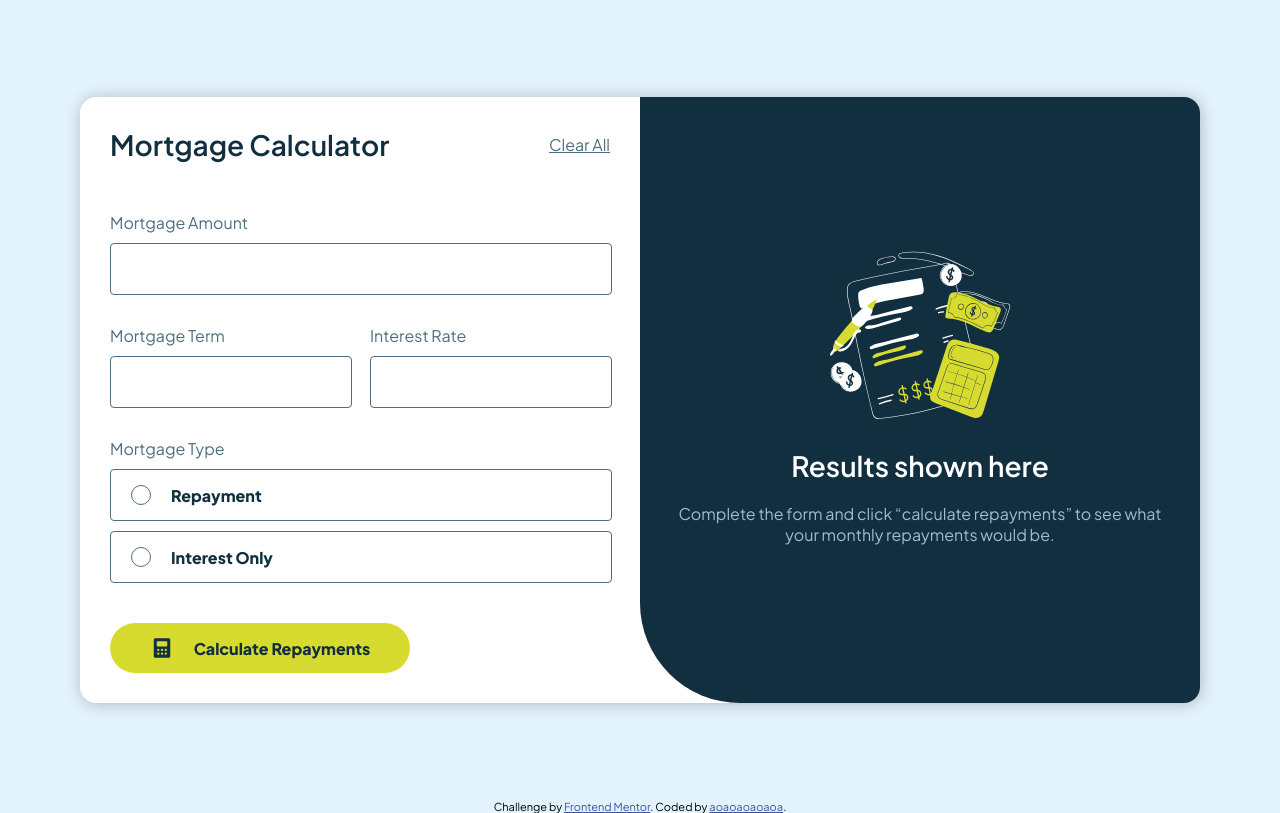
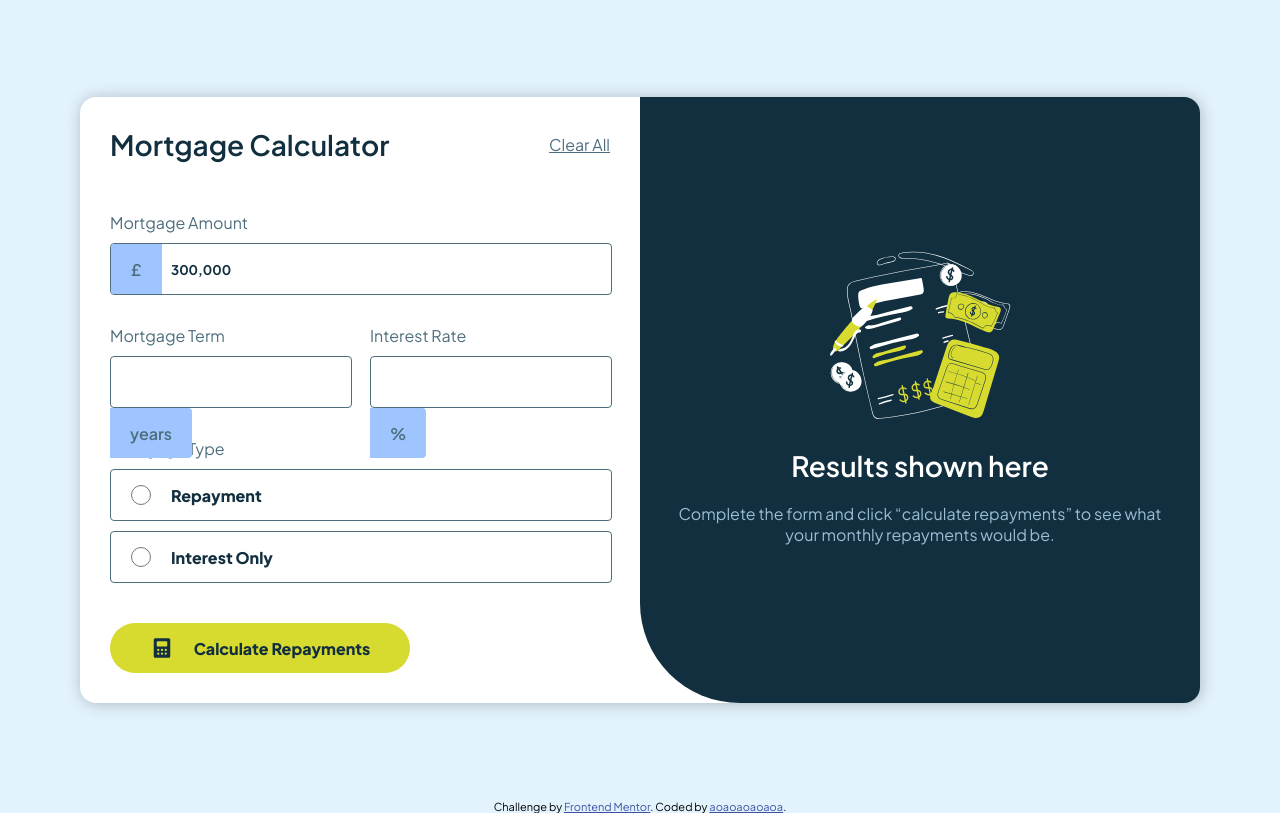
Before and after one commit to aoaoaooaoaoa3301/html_css_js_JuniorLevel_7, a plain HTML site: page index.html in a window 1280 px wide. Drawn offline with Linux system fonts and the light colour scheme.

Commit message:
add support elemts

```diff
--- /dev/null
+++ b/assets/scripts/script.js
@@ -0,0 +1,22 @@
+
+const btn = document.getElementById("mortgageAmount");
+
+
+
+
+
+
+
+
+
+
+
+
+
+
+
+function checkForm(element){
+    var name = element.ff.af.value;
+    console.log(name);
+    return false;
+}
--- a/assets/styles/style.css
+++ b/assets/styles/style.css
@@ -24,6 +24,9 @@ p {
     font-size: 16px;
     padding-top: 10px;
     padding-bottom: 10px;
+}
+button {
+    cursor: pointer;
 }
 
 .h1-leftSide {
@@ -93,13 +96,14 @@ p {
 }
 .inputs-container {
     display: flex;
-    justify-content:flex-start;
+
     gap: 20px;
 }
 
-input {
+.input-empty {
     height: 50px;
     width: 100%;
+    outline: none;
 
     text-indent: 20px;
 
@@ -108,6 +112,41 @@ input {
 
     border: 1px solid hsl(200, 24%, 40%);
     border-radius: 4px;
+}
+.input-empty:focus {
+    border-color: hsl(61, 70%, 52%);
+}
+.input-empty:focus ~ .support {
+    background-color: hsl(61, 70%, 52%);
+    color: hsl(202, 55%, 16%);
+}
+.inputCurrent {
+    display: block;
+}
+
+
+#mortgageAmount {
+    text-indent: 60px;
+}
+
+.support {
+    position: absolute;
+
+    background-color:rgb(158, 197, 255);
+    color: hsl(200, 24%, 40%);
+    font-weight: 600;
+
+    padding: 14.5px 20px 14.5px 20px;
+}
+.support-symbol {
+    transform: translate(1px, -51px);
+
+    border-radius: 4px 0px 0px 4px;
+}
+.support-text {
+
+
+    border-radius: 0px 4px 4px 0px;
 }
 
 
--- a/index.html
+++ b/index.html
@@ -13,45 +13,50 @@
 <body>
   <div class="main">
     <div class="main-content">
-      <div class="side" id="left-side">
+      <form class="side" onsubmit="return checkForm(this)" id="left-side" method="post">
         <div class="table">
             <h1 class="h1-leftSide">Mortgage Calculator</h1>
             <a href="#">Clear All</a>
         </div>
         <div class="input-container">
-            <p class="p-leftSide">Mortgage Amount</p>
-            <input class="input-empty" type="text">
+          <p class="p-leftSide">Mortgage Amount</p>
+          <div class="inputCurrent">
+            <input type="text" class="input-empty" value="300,000" id="mortgageAmount" >
+            <span class="support support-symbol">£</span>
+          </div>
         </div>
+
         <div class="inputs-container">
             <div class="input-container">
               <p class="p-leftSide">Mortgage Term</p>
-              <input class="input-empty" type="text">
+              <div class="inputCurrent">
+                <input class="input-empty" id="mortgageTerm" type="text">
+                <span class="support support-text" >years</span>
+              </div>
             </div>
             <div class="input-container">
               <p class="p-leftSide">Interest Rate</p>
-              <input class="input-empty" type="text">
+              <input class="input-empty" id="interestRate" type="text">
+              <span class="support support-text">%</span>
             </div>
         </div>
         <div class="input-container">
             <p class="p-leftSide">Mortgage Type</p>
             <div class="toggleBut-container" id="repayment" data-status="off">
-              <button class="toggleBut" data-status="off">
-
-              </button>
+              <input class="toggleBut" type="radio">
               <p class="p-but">Repayment</p>
             </div>
-            <div class="toggleBut-container" id="repayment" data-status="off">
-              <button class="toggleBut" data-status="off">
-
-              </button>
+            <div class="toggleBut-container" id="InterestOnly" data-status="off">
+              <input class="toggleBut" type="radio">
               <p class="p-but">Interest Only</p>
             </div>
+
         </div>
-        <button class="butCalculete">
+        <button type="submit" class="butCalculete" >
           <img src="assets/images/icon-calculator.svg" alt="">
           <p class="p-but">Calculate Repayments</p>
         </button>
-      </div>
+      </form>
       <div class="side" id="right-side">
         <img src="assets/images/illustration-empty.svg" alt="-">
         <h1 class="h1-rightSide">Results shown here</h1>
@@ -66,6 +71,8 @@
     Challenge by <a href="https://www.frontendmentor.io?ref=challenge">Frontend Mentor</a>.
     Coded by <a href="https://github.com/aoaoaooaoaoa3301?tab=overview&from=2025-05-01&to=2025-05-04">aoaoaoaoaoa</a>.
   </div>
+
+  <script src="assets/scripts/script.js"></script>
 </body>
 </html>
 <!--
```
